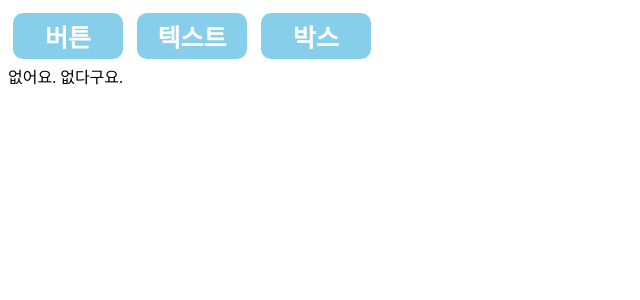
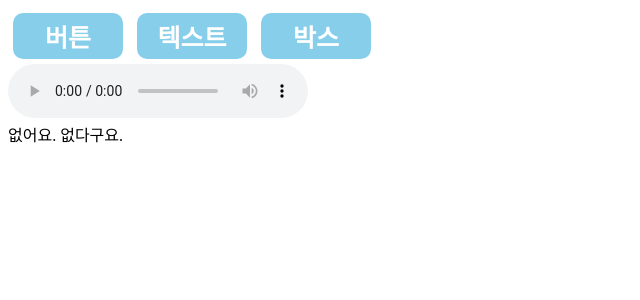
Before and after one commit to yb8350/Beverage_Psychological_Test, a React (Create React App) app: page / in a window 1280 px wide. Shown: the top 300 px of the page, without its empty margins (0-640 px from the left). Built offline with nearby package versions, Linux system fonts and the light colour scheme.

Commit message:
CREATE cafeBgm 추가

```diff
--- a/src/App.js
+++ b/src/App.js
@@ -1,6 +1,6 @@
 import { Link, Switch, Route } from "react-router-dom";
 import UiMatcher from "./components/UiMatcher";
-
+import BackgroundMusic from "./components/BackgroundMusic";
 function App() {
   const style = {
     textDecoration: "none",
@@ -19,18 +19,19 @@ function App() {
   return (
     <>
       <div>
-        <Link to="/ui/button" style={style}>
+        <Link to="/button" style={style}>
           버튼
         </Link>
         &nbsp;
-        <Link to="/ui/text" style={style}>
+        <Link to="/text" style={style}>
           텍스트
         </Link>
         &nbsp;
-        <Link to="/ui/box" style={style}>
+        <Link to="/box" style={style}>
           박스
         </Link>
         &nbsp;
+        <BackgroundMusic></BackgroundMusic>
       </div>
       <div>
         <Switch>
@@ -40,7 +41,7 @@ function App() {
             render={(props) => <UiMatcher props={props} />}
           ></Route>
           <Route
-            path="/ui/:name"
+            path="/:name"
             render={(props) => <UiMatcher props={props} />}
           ></Route>
         </Switch>
--- /dev/null
+++ b/src/components/BackgroundMusic.jsx
@@ -0,0 +1,12 @@
+import React from "react";
+import cafeBgm from '../assets/cafeBgm.mp3';
+
+function BackgroundMusic() {
+  return(
+    <div>
+      <audio controls src={cafeBgm} autoPlay={true}>mp3파일을 지원하지 않는 브라우저입니다.</audio>
+    </div>
+  );
+}
+
+export default BackgroundMusic;
```
Also changed, not shown: 1 other file (tests, documents, lock files or other folders).
